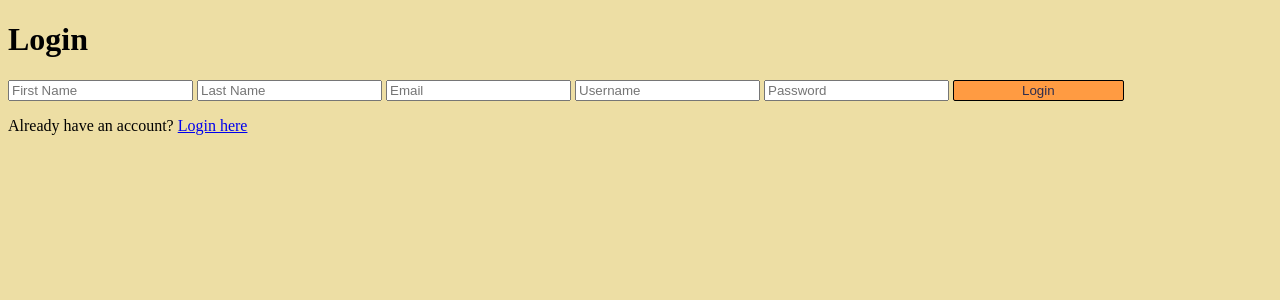
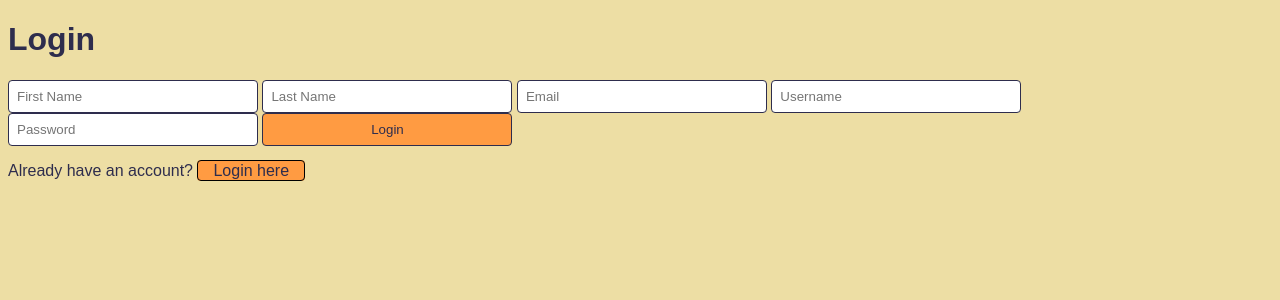
Before and after one commit to Superfinnee/SE_HSC_AT2, a Flask app: page /register in a window 1280 px wide. Shown: the top 300 px of the page. Run offline with Flask 3, Linux system fonts and the light colour scheme.

Commit message:
Styling to 'a', 'button' and 'input'

```diff
--- a/static/style.css
+++ b/static/style.css
@@ -5,19 +5,54 @@
     --Tangerine-Dream: #F7A072; /* Hover buttons */
     --Sandy-Brown: #FF9B42; /* Buttons */
     --Space-Indigo: #2E2D4D; /* Possible Text color */
+    --Shadow-Grey: #171727; /* Possible Text color */
     background-color: var(--Vanilla-Custard);
+    color: var(--Space-Indigo);
+    font-family: Arial, Helvetica, sans-serif;
 }
 
 button {
+    border: 1px solid var(--Space-Indigo);
+    padding: 8px;
+    border-radius: 4px;
+    width: 250px;
+    box-sizing: border-box;
+    color: var(--Space-Indigo);
     background-color: var(--Sandy-Brown);
-    color: black;
+    cursor: pointer;
+    transition: background-color 0.3s ease;
+    /*
+    background-color: var(--Sandy-Brown);
     border: solid 1px black;
     padding: 2px 68px;
     cursor: pointer;
     transition: background-color 0.3s ease;
-    border-radius: 2px;
-    color: var(--Space-Indigo);
+    border-radius: 4px;,
+    color: var(--Space-Indigo);*/
 }
 button:hover {
     background-color: var(--Tangerine-Dream);
 }
+
+a {
+    background-color: var(--Sandy-Brown);
+    color: black;
+    border: solid 1px black;
+    padding: 1px 15px;
+    cursor: pointer;
+    transition: background-color 0.3s ease;
+    border-radius: 4px;
+    color: var(--Space-Indigo);
+    text-decoration: none;
+}
+a:hover {
+    background-color: var(--Tangerine-Dream);
+}
+
+input[type="text"], input[type="password"], input[type="email"] {
+    border: 1px solid var(--Space-Indigo);
+    padding: 8px;
+    border-radius: 4px;
+    width: 250px;
+    box-sizing: border-box;
+}
```
